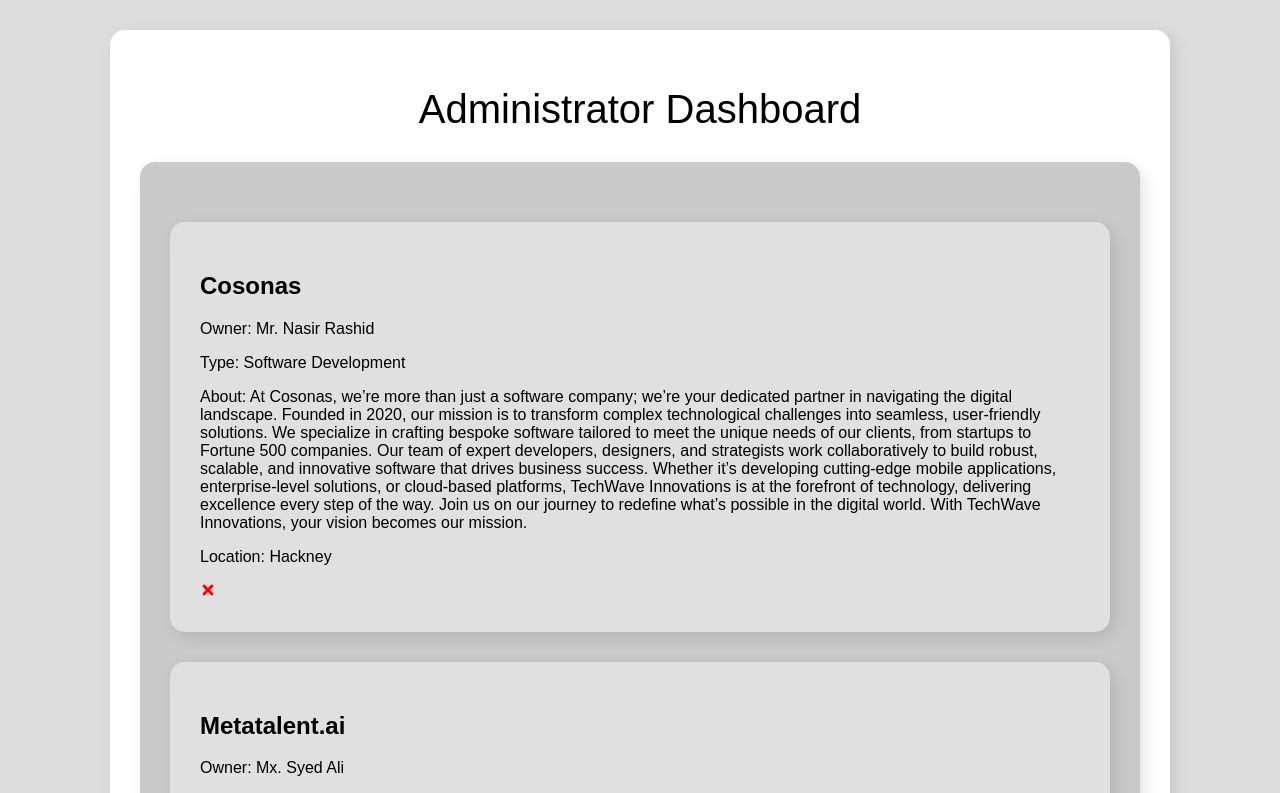
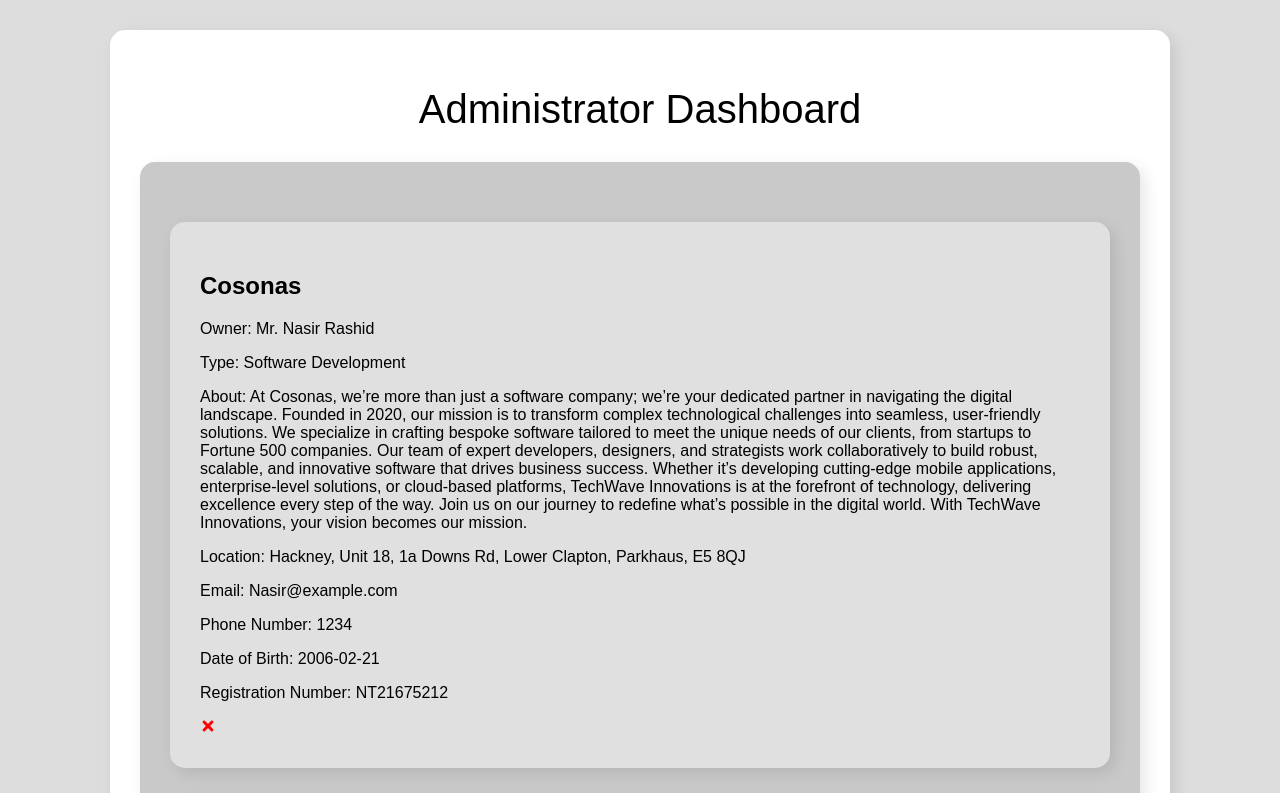
Before and after one commit to macha123321/Business-SignUp, a React (Create React App) app: page /Admin in a window 1280 px wide. Shown: the top 793 px of the page. Built offline with nearby package versions, Linux system fonts and the light colour scheme; data requests are answered from the project's data file; a web font is replaced by a local one.

Commit message:
added details to admin dashboard

```diff
--- a/src/components/Admin_dashboard.jsx
+++ b/src/components/Admin_dashboard.jsx
@@ -46,7 +46,11 @@
         <p>Owner: {gen}. {detail.fname || 'First Name Not Provided'} {detail.lname || 'Last Name Not Provided'}</p>
         <p>Type: {detail.btype || 'Business Type Not Provided'}</p>
         <p>About: {detail.about || 'About Not Provided'}</p>
-        <p>Location: {detail.based || 'Location Not Provided'}</p>
+        <p>Location: {detail.based || 'Location Not Provided'}, {detail.address || 'Address Not Provided'}, {detail.postCode || 'Post Code Not Provided'}</p>
+        <p>Email: {detail.email || 'Email Not Provided'}</p>
+        <p>Phone Number: {detail.phone || 'Phone Number Not Provided'}</p>
+        <p>Date of Birth: {detail.DOB || 'Date of Birth Not Provided'}</p>
+        <p>Registration Number: {detail.regNum || 'Registration Number Not Provided'}</p>
         <FaTimes style={{ color: 'red', cursor: 'pointer' }}
                  onClick={() => deleteInfo(detail.id)} />
       </div>
```
